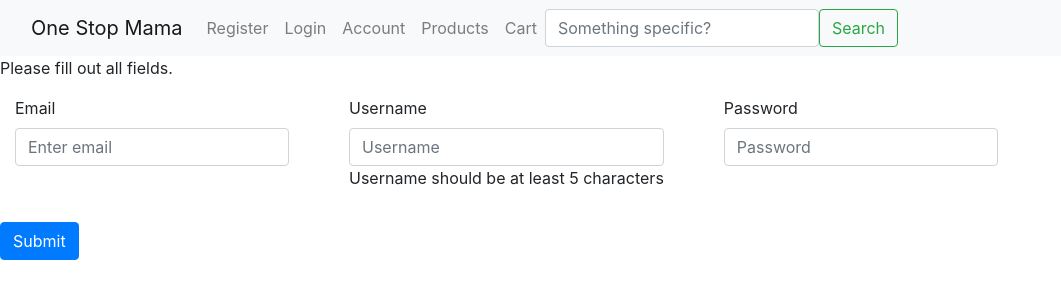
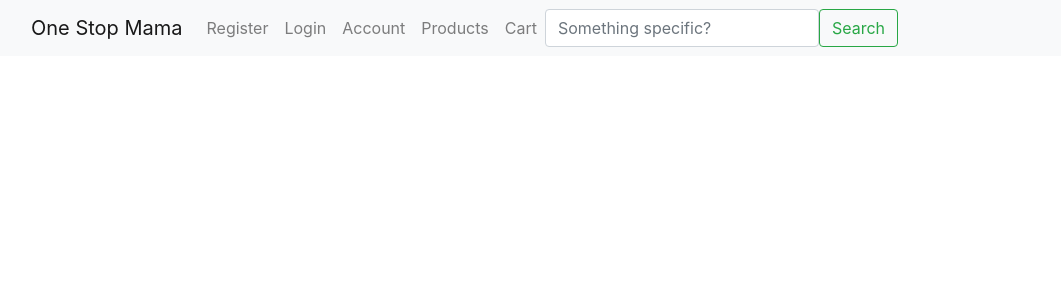
Before and after one commit to SMBorhara/one-stop-fe, a React (Create React App) app: page /onestop/register in a window 1280 px wide. Shown: the top 300 px of the page, without its empty margins (0-1061 px from the left). Built offline with nearby package versions, Linux system fonts and the light colour scheme.

Commit message:
home and register complete

```diff
--- a/src/App.js
+++ b/src/App.js
@@ -4,8 +4,9 @@ import { BrowserRouter as Router, Route, Routes } from 'react-router-dom';
 import './App.css';
 
 import NavBar from './Components/navBar';
+import Home from './Components/Home';
 import ProductList from './Components/products';
-import UserProfile from './Components/profile';
+
 import Register from './Components/register';
 
 function App() {
@@ -15,13 +16,9 @@ function App() {
 
 			<Router>
 				<Routes>
-					<Route path="/onestop/register" element={<Register />}></Route>
-					<Route path="/onestop/products" element={<ProductList />}></Route>
-					<Route
-						exact
-						path="`/onestop/${username}/profile`"
-						element={<UserProfile />}
-					></Route>
+					<Route path="/" element={<Home />}></Route>
+					<Route path="/register" element={<Register />}></Route>
+					<Route path="/products" element={<ProductList />}></Route>
 				</Routes>
 			</Router>
 		</div>
--- /dev/null
+++ b/src/Components/Home.js
@@ -0,0 +1,22 @@
+import React from 'react';
+
+const Home = () => {
+	return (
+		<>
+			<div className="p-5 text-center bg-light">
+				<h1 className="mb-3">
+					Where mama can find what she needs for herself... without leaving the
+					couch.
+				</h1>
+			</div>
+
+			<img
+				src="https://images.unsplash.com/photo-1568301527722-82e090e86007?ixlib=rb-1.2.1&ixid=MnwxMjA3fDB8MHxwaG90by1wYWdlfHx8fGVufDB8fHx8&auto=format&fit=crop&w=2326&q=80"
+				className="img-fluid shadow-4"
+				alt="..."
+			/>
+		</>
+	);
+};
+
+export default Home;
--- a/src/Components/navBar.js
+++ b/src/Components/navBar.js
@@ -12,7 +12,7 @@ const NavBar = () => {
 	return (
 		<Navbar bg="light" expand="lg">
 			<Container fluid>
-				<Navbar.Brand href="/onestop">One Stop Mama</Navbar.Brand>
+				<Navbar.Brand href="/">One Stop Mama</Navbar.Brand>
 
 				<Navbar.Toggle aria-controls="navbarScroll" />
 				<Navbar.Collapse id="navbarScroll">
@@ -21,11 +21,11 @@ const NavBar = () => {
 						style={{ maxHeight: '100px' }}
 						navbarScroll
 					>
-						<Nav.Link href="/onestop/register">Register</Nav.Link>
-						<Nav.Link href="#action2">Login</Nav.Link>
-						<Nav.Link href="/onestop/username/profile">Account</Nav.Link>
-						<Nav.Link href="/onestop/products">Products</Nav.Link>
-						<Nav.Link href="#action4">Cart</Nav.Link>
+						<Nav.Link href="/register">Register</Nav.Link>
+						<Nav.Link href="/login">Login</Nav.Link>
+						<Nav.Link href="/username">Account</Nav.Link>
+						<Nav.Link href="/products">Products</Nav.Link>
+						<Nav.Link href="checkout">Cart</Nav.Link>
 					</Nav>
 					<Form className="d-flex">
 						<FormControl
--- a/src/Components/register.js
+++ b/src/Components/register.js
@@ -1,100 +1,82 @@
-import React from 'react';
-import { useState } from 'react';
-import { Form, Button, Col, Row } from 'react-bootstrap';
+import React, { useState } from 'react';
+import axios from 'axios';
+
+import { Form, Button, FormGroup, FormControl, Nav } from 'react-bootstrap';
 import { useNavigate } from 'react-router-dom';
 
 const Register = () => {
+	const navigate = useNavigate();
 	const [email, setEmail] = useState('');
 	const [username, setUsername] = useState('');
 	const [password, setPassword] = useState('');
+	const [userExists, setUserExists] = useState(false);
 
-	const navigate = useNavigate();
-
-	const onSubmitNewUser = async (e) => {
+	const formSubmit = async (e) => {
 		e.preventDefault();
-
+		console.log(userExists);
 		try {
 			const body = { email, username, password };
 			console.log(body);
-			const response = await fetch('http://localhost:8000/onestop/register', {
-				method: 'POST',
-				headers: {
-					'Content-Type': 'application/json',
-				},
-				body: JSON.stringify(body),
-			});
+
+			const response = await axios.post(
+				'http://localhost:8000/register',
+				JSON.stringify(body),
+				{
+					headers: { 'Content-Type': 'application/json' },
+				}
+			);
 			console.log(response);
-			setEmail('');
-			setUsername('');
-			setPassword('');
-			navigate(`/onestop/${username}/profile`);
+			navigate('/login');
 		} catch (error) {
-			console.error(error.message);
+			if (error.message === 'Request failed with status code 409') {
+				setUserExists(true);
+			}
+			console.log(error.message);
 		}
 	};
+
 	return (
-		<div>
-			Please fill out all fields.
+		<>
+			<Form onSubmit={formSubmit}>
+				<FormGroup controlId="Email">
+					<label>Email:</label>
+					<FormControl
+						type="email"
+						placeholder="email"
+						onChange={(e) => {
+							setEmail(e.target.value);
+						}}
+					/>
+				</FormGroup>
+				<FormGroup controlId="Username">
+					<label>Username:</label>
+					<FormControl
+						type="username"
+						placeholder="username"
+						onChange={(e) => {
+							setUsername(e.target.value);
+							setUserExists(false);
+						}}
+					/>
+					{userExists ? 'Username taken' : null}
+				</FormGroup>
+				<FormGroup controlId="Password">
+					<label>Password:</label>
+					<FormControl
+						type="password"
+						placeholder="password"
+						onChange={(e) => {
+							setPassword(e.target.value);
+						}}
+					/>
+				</FormGroup>
+				<p></p>
+				<Button type="submit">Submit</Button>
+			</Form>
 			<p></p>
-			<Form onSubmit={onSubmitNewUser}>
-				{/* <Row>
-					<Col xs="auto">
-						<Form.Group as={Col} controlId="formGridFirst">
-							<Form.Label>First Name</Form.Label>
-							<Form.Control type="firstName" placeholder="First Name" />
-							<p></p>
-							<p></p>
-						</Form.Group>
-					</Col>
-					<Col xs="auto">
-						<Form.Group as={Col} controlId="formGridLast">
-							<Form.Label>Last Name</Form.Label>
-							<Form.Control type="Last Name" placeholder="Last Name" />
-							<p></p>
-							<p></p>
-						</Form.Group>
-					</Col>
-				</Row> */}
-
-				<Row className="mb-3">
-					<Col xs="auto">
-						<Form.Group as={Col} controlId="formGridEmail">
-							<Form.Label>Email</Form.Label>
-							<Form.Control
-								type="email"
-								placeholder="Enter email"
-								onChange={(e) => setEmail(e.target.value)}
-							/>
-						</Form.Group>
-					</Col>
-					<Col xs="auto">
-						<Form.Group as={Col} controlId="formGridUsername">
-							<Form.Label>Username</Form.Label>
-							<Form.Control
-								type="username"
-								placeholder="Username"
-								onChange={(e) => setUsername(e.target.value)}
-							/>
-							<p>Username should be at least 5 characters</p>
-						</Form.Group>
-					</Col>
-					<Col xs="auto">
-						<Form.Group as={Col} controlId="formGridPassword">
-							<Form.Label>Password</Form.Label>
-							<Form.Control
-								type="password"
-								placeholder="Password"
-								onChange={(e) => setPassword(e.target.value)}
-							/>
-						</Form.Group>
-					</Col>
-				</Row>
-
-				<Button variant="primary" type="submit">
-					Submit
-				</Button>
-			</Form>
-		</div>
+			Already Registerd?
+			<Nav.Link href="/login">Sign In</Nav.Link>
+		</>
 	);
 };
 
```
Also changed, not shown: 1 other file (tests, documents, lock files or other folders).
